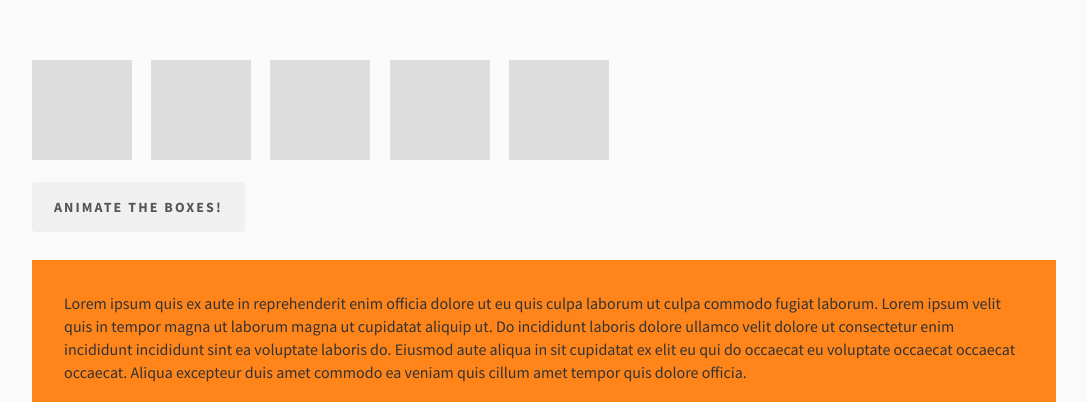
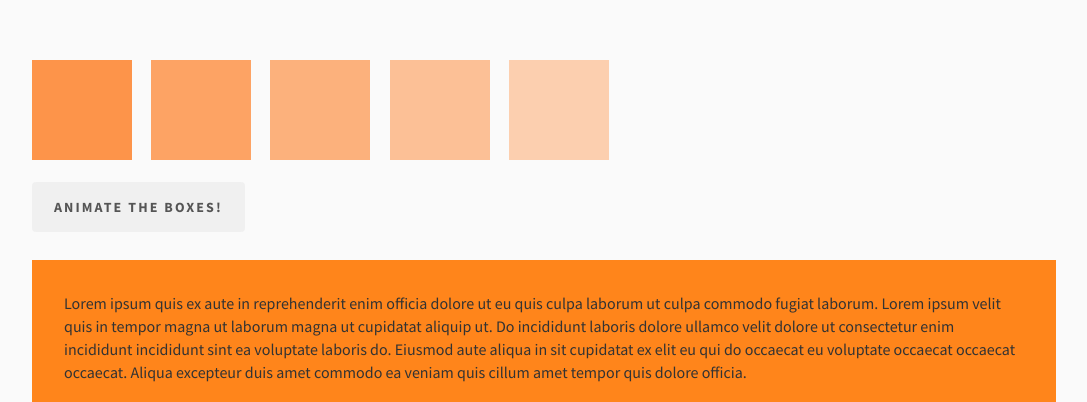
Before and after one commit to smchenrybc/learning-jquery, a plain HTML site: page index.html in a window 1280 px wide. Shown: the part 2384-2786 px from the top of the page, without its empty margins (96-1183 px from the left). Drawn offline with nearby package versions, Linux system fonts and the light colour scheme.

Commit message:
Set up gradient of box bg colors

```diff
--- a/css/main.css
+++ b/css/main.css
@@ -127,6 +127,23 @@ body {
 }
 div[class*="bg-"] {
   padding: 2rem;
+}
+
+/* Box bg colors */
+.boxes .box:nth-of-type(1) {
+  background-color: hsla(25, 100%, 50%, 0.7);
+}
+.boxes .box:nth-of-type(2) {
+  background-color: hsla(25, 100%, 50%, 0.6);
+}
+.boxes .box:nth-of-type(3) {
+  background-color: hsla(25, 100%, 50%, 0.5);
+}
+.boxes .box:nth-of-type(4) {
+  background-color: hsla(25, 100%, 50%, 0.4);
+}
+.boxes .box:nth-of-type(5) {
+  background-color: hsla(25, 100%, 50%, 0.3);
 }
 
 /* Specific */
--- a/index.html
+++ b/index.html
@@ -35,7 +35,7 @@
       <p>Adipisicing proident amet occaecat in mollit consequat est aliquip eiusmod ex. Cillum commodo fugiat adipisicing id ut reprehenderit voluptate ea commodo. In laborum dolor ea et officia dolor eu do. Elit officia in id consequat eu ea nisi in ex ad nostrud non anim adipisicing aliquip cupidatat. Dolor aliqua nostrud ex do irure proident aliqua dolore culpa nulla dolore dolor consectetur incididunt commodo. Ut officia duis nostrud elit ullamco aute dolore ut ex dolore in aliquip mollit occaecat voluptate consectetur.</p>
 
       <!-- Character used below: https://dev.w3.org/html5/html-author/charref -->
-      <a id="block-1-btn" class="btn btn--s btn--gray-border mb2" href="#block-5">I'm a link &dtrif;</a>
+      <a id="block-1-btn" class="btn btn--s btn--gray-border mb2" href="#block-5">Go to bottom &dtrif;</a>
     </div>
 
     <div id="block-2" class="block mt4 bg-yellow">
@@ -66,11 +66,11 @@
     </div>
 
     <div id="box-area" class="boxes">
-      <div id="box-1" class="box bg-silver"></div>
-      <div id="box-2" class="box bg-silver"></div>
-      <div id="box-3" class="box bg-silver"></div>
-      <div id="box-4" class="box bg-silver"></div>
-      <div id="box-5" class="box bg-silver"></div>
+      <div id="box-1" class="box"></div>
+      <div id="box-2" class="box"></div>
+      <div id="box-3" class="box"></div>
+      <div id="box-4" class="box"></div>
+      <div id="box-5" class="box"></div>
 
       <div class="button clear mbp">
         <a class="btn btn--s btn--gray" href="#">Animate the boxes!</a>
```
